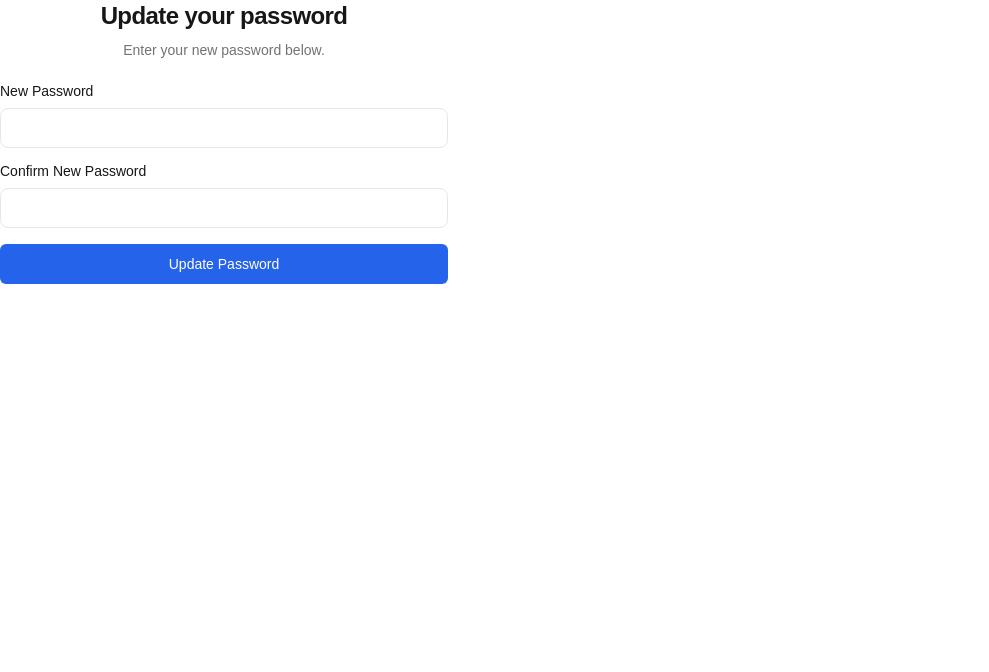
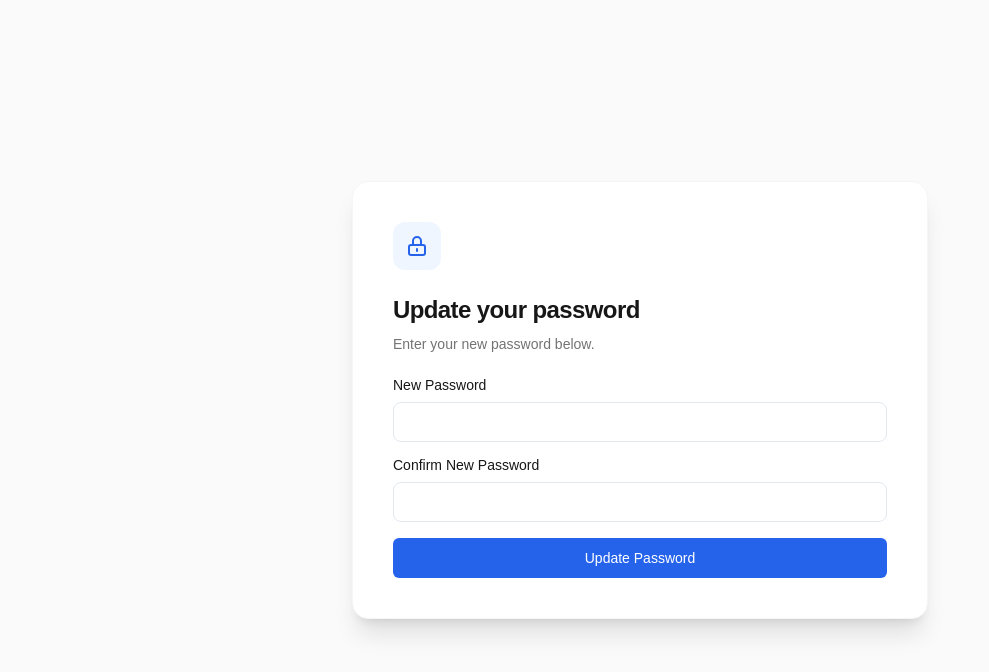
Before and after one commit to Deva021/digital_blue_collar, a Next.js app: page /update-password in a window 1280 px wide. Shown: the top 672 px of the page, without its empty margins (0-989 px from the left). Built offline with nearby package versions, Linux system fonts and the light colour scheme.

Commit message:
fix(auth): resolve forgot password flow missing session and improve update password styling

```diff
--- a/src/app/(auth)/login/page.tsx
+++ b/src/app/(auth)/login/page.tsx
@@ -12,15 +12,10 @@ export default async function LoginPage(props: { searchParams: Promise<{ [key: s
   // Handle Supabase PKCE recovery/verification codes that land on the login page
   // instead of /auth/callback (this happens with password reset emails)
   if (code) {
-    const supabase = await createClient()
-    const { error } = await supabase.auth.exchangeCodeForSession(code)
-    if (!error) {
-      // For password reset flows, redirect to update-password
-      // For other flows, use the next param or default to dashboard
-      const destination = next === '/' || next === '/workers' ? '/update-password' : next
-      redirect(destination)
-    }
-    // If code exchange fails, fall through to show login page with error
+    // We MUST redirect to the Route Handler because Server Components cannot set cookies.
+    // The Route Handler will exchange the code for a session and redirect to the destination.
+    const destination = next === '/' || next === '/workers' ? '/update-password' : next
+    redirect(`/auth/callback?code=${code}&next=${destination}`)
   }
 
   return (
--- a/src/app/(auth)/update-password/page.tsx
+++ b/src/app/(auth)/update-password/page.tsx
@@ -8,16 +8,24 @@ export const metadata: Metadata = {
 
 export default function UpdatePasswordPage() {
   return (
-    <div className="flex flex-col space-y-6 w-full max-w-md">
-      <div className="flex flex-col space-y-2 text-center">
-        <h1 className="text-2xl font-semibold tracking-tight text-neutral-900">
-          Update your password
-        </h1>
-        <p className="text-sm text-neutral-500">
-          Enter your new password below.
-        </p>
+    <div className="flex min-h-screen bg-neutral-50 items-center justify-center p-4">
+      <div className="w-full max-w-xl bg-white rounded-2xl shadow-xl overflow-hidden border border-neutral-100 p-6 sm:p-8 md:p-10 space-y-6">
+        <div className="mb-6">
+          <div className="w-12 h-12 bg-primary-50 rounded-xl flex items-center justify-center mb-6">
+            <svg xmlns="http://www.w3.org/2000/svg" className="h-6 w-6 text-primary-600" fill="none" viewBox="0 0 24 24" stroke="currentColor">
+              <path strokeLinecap="round" strokeLinejoin="round" strokeWidth={2} d="M12 15v2m-6 4h12a2 2 0 002-2v-6a2 2 0 00-2-2H6a2 2 0 00-2 2v6a2 2 0 002 2zm10-10V7a4 4 0 00-8 0v4h8z" />
+            </svg>
+          </div>
+          <h2 className="text-2xl font-bold tracking-tight text-neutral-900">
+            Update your password
+          </h2>
+          <p className="text-sm text-neutral-500 mt-2">
+            Enter your new password below.
+          </p>
+        </div>
+
+        <UpdatePasswordForm />
       </div>
-      <UpdatePasswordForm />
     </div>
   )
 }
--- a/src/lib/supabase/middleware.ts
+++ b/src/lib/supabase/middleware.ts
@@ -55,7 +55,7 @@ export async function updateSession(request: NextRequest) {
 
   // Protect dashboard routes
   const isAuthPage = request.nextUrl.pathname === '/login' || request.nextUrl.pathname === '/signup' || request.nextUrl.pathname === '/forgot-password'
-  const isProtectedRoute = request.nextUrl.pathname.startsWith('/dashboard') || request.nextUrl.pathname.startsWith('/worker') || request.nextUrl.pathname.startsWith('/customer') || request.nextUrl.pathname.startsWith('/onboarding')
+  const isProtectedRoute = request.nextUrl.pathname.startsWith('/dashboard') || request.nextUrl.pathname.startsWith('/worker') || request.nextUrl.pathname.startsWith('/customer') || request.nextUrl.pathname.startsWith('/onboarding') || request.nextUrl.pathname === '/update-password'
 
   if (!user && isProtectedRoute) {
     const url = request.nextUrl.clone()
```
